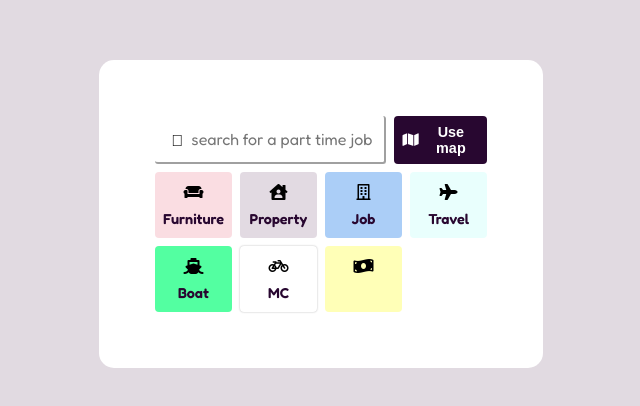
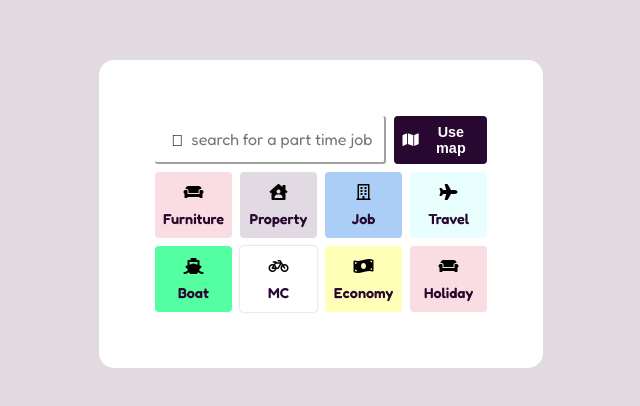
Before and after one commit to doubara/color-card-component, a plain HTML site: page index.html in a window 1280 px wide. Shown: the part 186-592 px from the top of the page, without its empty margins (319-959 px from the left). Drawn offline with Linux system fonts and the light colour scheme; a web font is replaced by a local one.

```diff
--- a/css/style.css
+++ b/css/style.css
@@ -42,7 +42,7 @@ button{
 
 /*utilities*/
 .wrapper{
-    max-width: 800px;
+    max-width: `1000px;
 }
 @media only screen and (max-width: 800px) {
     .wrapper{
--- a/index.html
+++ b/index.html
@@ -51,3 +51,14 @@
                 </div>
                 <div class="card__job yellow-color">
                     <span class="fas fa-money-bill-wave"></span>
+                    <p>Economy</p>
+                </div>
+                <div class="card__job pink-color">
+                    <span class="fas fa-couch"></span>
+                    <p>Holiday</p>
+                </div>
+            </div>
+        </main>
+    </div>
+</body>
+</html>
```
